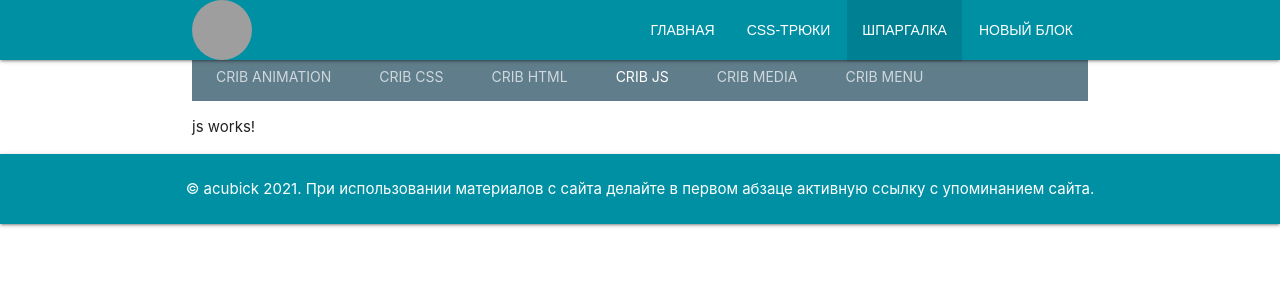
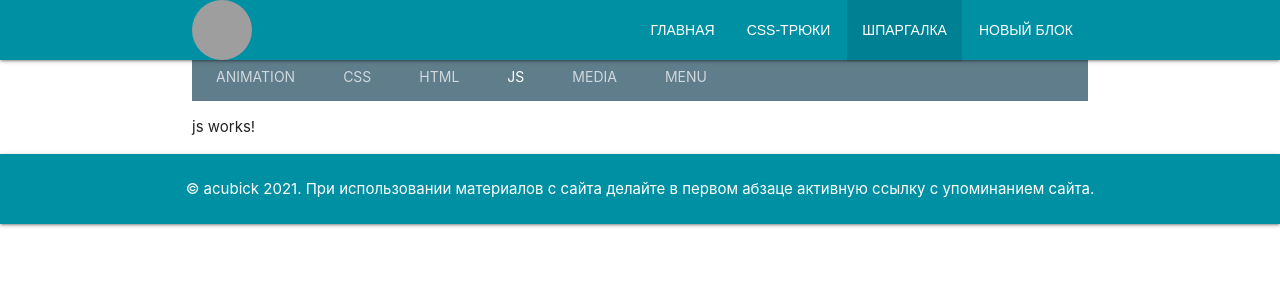
Before and after one commit to acubick/pet-project, an Angular app: page /crib/js in a window 1280 px wide. Shown: the top 300 px of the page. Built offline with nearby package versions, Linux system fonts and the light colour scheme; grey boxes are pictures that could not be loaded.

Commit message:
Style tabs

```diff
--- a/src/app/crib/crib.component.html
+++ b/src/app/crib/crib.component.html
@@ -6,41 +6,41 @@
     <li class="nav-item tab">
       <a class="nav-link" [routerLink]="'animation'"
          routerLinkActive="active"
-      > crib animation</a>
+      >animation</a>
     </li>
 
     <li class="nav-item tab">
       <a class="nav-link" [routerLink]="'css'"
          routerLinkActive="active"
-      > crib css </a>
+      >css</a>
     </li>
 
 
     <li class="nav-item tab">
       <a class="nav-link" [routerLink]="'html'"
          routerLinkActive="active"
-      > crib html </a>
+      >html</a>
     </li>
 
 
     <li class="nav-item tab">
       <a class="nav-link" [routerLink]="'js'"
          routerLinkActive="active"
-      > crib js </a>
+      >js</a>
     </li>
 
 
     <li class="nav-item tab">
       <a class="nav-link" [routerLink]="'media'"
          routerLinkActive="active"
-      > crib media </a>
+      >media</a>
     </li>
 
 
     <li class="nav-item tab">
       <a class="nav-link" [routerLink]="'menu'"
          routerLinkActive="active"
-      > crib menu </a>
+      >menu</a>
     </li>
 
   </ul>
```
